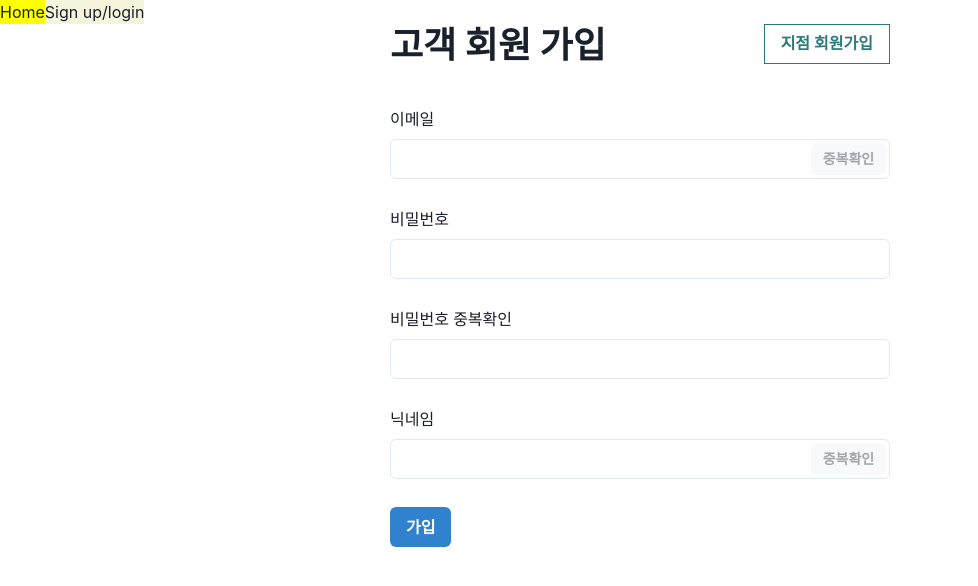
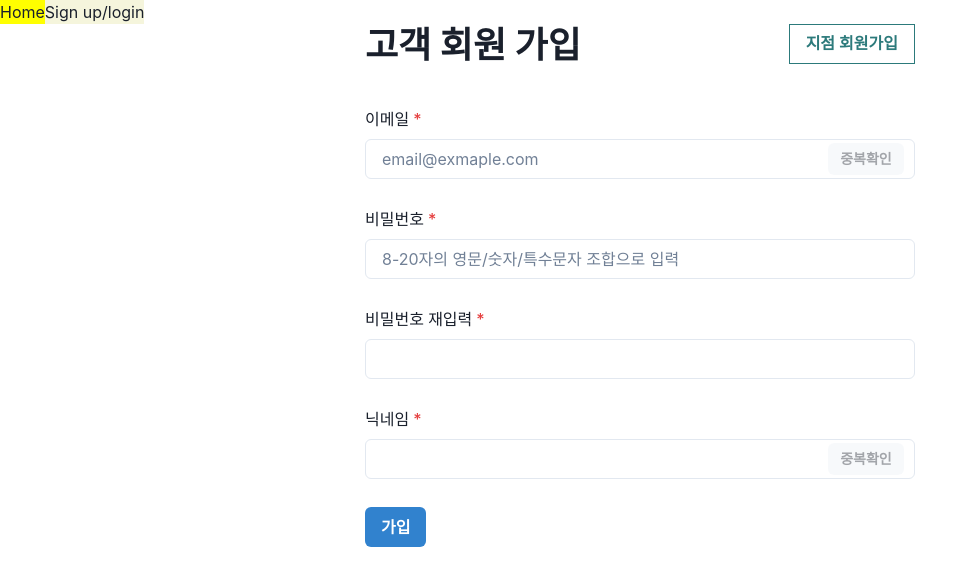
Before and after one commit to huitopia/mega-around, a React (Vite) app in the folder frontend/: page /signup/customer in a window 1280 px wide. Shown: the top 586 px of the page, without its empty margins (0-978 px from the left). Built offline with nearby package versions, Linux system fonts and the light colour scheme.

Commit message:
이메일,패스워드 중복 확인 UI

```diff
--- a/frontend/src/SignUpCustomer.jsx
+++ b/frontend/src/SignUpCustomer.jsx
@@ -12,19 +12,27 @@ import {
   InputRightElement,
   useToast,
 } from "@chakra-ui/react";
-import { useState } from "react";
+import { useEffect, useState } from "react";
 import axios from "axios";
 import { useNavigate } from "react-router-dom";
+import { CheckIcon, CloseIcon } from "@chakra-ui/icons";
 
 export function SignUpCustomer() {
   const [email, setEmail] = useState("");
+  const [isCheckedEmail, setIsCheckedEmail] = useState(false);
+  const [isValidEmail, setIsValidEmail] = useState(false);
   const [password, setPassword] = useState("");
   const [passwordCheck, setPasswordCheck] = useState("");
+  const [isValidPassword, setIsValidPassword] = useState(false);
   const [nickName, setNickName] = useState("");
+  const [isCheckedNickName, setIsCheckedNickName] = useState(false);
   const toast = useToast();
   const navigate = useNavigate();
 
   function handleSignup() {
+    if (!isCheckedEmail) {
+      alert("이메일 중복확인을 진행해주세요");
+    } else {
       axios
         .post("/api/user/customer", { email, password, nickName })
         .then(() =>
@@ -44,17 +52,20 @@ export function SignUpCustomer() {
           }),
         );
     }
+  }
 
   function handleCustomerCheckEmail() {
     axios
       .get(`/api/user/customer?email=${email}`, email)
-      .then(() =>
+      .then(
+        () =>
           toast({
             description: "회원가입 가능한 이메일입니다.",
             status: "info",
             position: "top",
             duration: "2000",
           }),
+        setIsCheckedEmail(true),
       )
       .catch((err) => {
         if (err.response.status === 409) {
@@ -75,10 +86,24 @@ export function SignUpCustomer() {
       });
   }
 
+  const passwordPattern =
+    /^(?=.*[a-zA-Z])(?=.*[0-9])(?=.*[!@#$%^&*?_]).{8,20}$/;
+  useEffect(() => {
+    if (passwordPattern.test(password)) {
+      setIsValidPassword(true);
+    } else {
+      setIsValidPassword(false);
+    }
+  }, [password]);
+
+  let isCheckedPassword;
+  if (password === passwordCheck) {
+    isCheckedPassword = true;
+  }
   return (
     <>
       <Center>
-        <Box w={500}>
+        <Box w={550}>
           <Flex mb={10} justifyContent={"space-between"}>
             <Heading>고객 회원 가입</Heading>
             <Button
@@ -92,21 +117,21 @@ export function SignUpCustomer() {
           </Flex>
           <Box>
             <Box mb={7}>
-              <FormControl>
+              <FormControl isRequired>
                 <FormLabel>이메일</FormLabel>
                 <InputGroup>
                   <Input
                     type={"email"}
+                    placeholder={"email@exmaple.com"}
                     onChange={(e) => {
                       setEmail(e.target.value);
-                      // setIsCheckedEmail(false);
-                      // setIsValidEmail(!e.target.validity.typeMismatch);
+                      setIsCheckedEmail(false);
+                      setIsValidEmail(!e.target.validity.typeMismatch);
                     }}
                   />
-                  <InputRightElement w={"75px"} mr={1}>
+                  <InputRightElement w={"90px"} mr={1} colorScheme={"red"}>
                     <Button
-                      isDisabled={email.trim().length === 0}
-                      // isDisabled={!isValidEmail || email.trim().length == 0}
+                      isDisabled={!isValidEmail || email.trim().length == 0}
                       onClick={handleCustomerCheckEmail}
                       size={"sm"}
                     >
@@ -114,43 +139,75 @@ export function SignUpCustomer() {
                     </Button>
                   </InputRightElement>
                 </InputGroup>
-                {/*{isCheckedEmail || (*/}
-                {/*  <FormHelperText>이메일 중복확인을 해주세요.</FormHelperText>*/}
-                {/*)}*/}
-                {/*{isValidEmail || (*/}
-                {/*  <FormHelperText>*/}
-                {/*올바른 이메일 형식으로 작성해 주세요.*/}
-                {/*</FormHelperText>*/}
-                {/*)}*/}
+                {email.length > 0 &&
+                  (isCheckedEmail || (
+                    <FormHelperText color={"#dc7b84"}>
+                      유효한 이메일을 입력하고 중복확인 버튼을 눌러주세요.
+                    </FormHelperText>
+                  ))}
               </FormControl>
             </Box>
             <Box mb={7}>
-              <FormControl>
+              <FormControl isRequired>
                 <FormLabel>비밀번호</FormLabel>
-                <Input onChange={(e) => setPassword(e.target.value)} />
+                <InputGroup>
+                  <Input
+                    onChange={(e) => setPassword(e.target.value)}
+                    placeholder={"8-20자의 영문/숫자/특수문자 조합으로 입력"}
+                    value={password}
+                  />
+                  <InputRightElement>
+                    {password.length > 0 &&
+                      (isValidPassword ? (
+                        <CheckIcon color="green.500" />
+                      ) : (
+                        <CloseIcon color="red.500" />
+                      ))}
+                  </InputRightElement>
+                </InputGroup>
+                {password.length > 0 &&
+                  (isValidPassword || (
+                    <FormHelperText color={"#dc7b84"}>
+                      영문 대/소문자, 숫자, 특수문자를 하나 이상 포함하여 8-20자
+                      이내로 입력해 주세요.
+                    </FormHelperText>
+                  ))}
               </FormControl>
             </Box>
             <Box mb={7}>
-              <FormControl>
-                <FormLabel>비밀번호 중복확인</FormLabel>
+              <FormControl isRequired>
+                <FormLabel>비밀번호 재입력</FormLabel>
+                <InputGroup>
                   <Input onChange={(e) => setPasswordCheck(e.target.value)} />
-                {password === passwordCheck || (
-                  <FormHelperText>암호가 일치하지 않습니다.</FormHelperText>
-                )}
+                  <InputRightElement>
+                    {passwordCheck.length > 0 &&
+                      (isCheckedPassword ? (
+                        <CheckIcon color="green.500" />
+                      ) : (
+                        <CloseIcon color="red.500" />
+                      ))}
+                  </InputRightElement>
+                </InputGroup>
+                {passwordCheck.length > 0 &&
+                  (isCheckedPassword || (
+                    <FormHelperText color={"#dc7b84"}>
+                      비밀번호가 일치하지 않습니다
+                    </FormHelperText>
+                  ))}
               </FormControl>
             </Box>
             <Box mb={7}>
-              <FormControl>
+              <FormControl isRequired>
                 <FormLabel>닉네임</FormLabel>
                 <InputGroup>
                   <Input
                     value={nickName}
                     onChange={(e) => {
                       setNickName(e.target.value.trim());
-                      // setIsCheckedNickName(false);
+                      setIsCheckedNickName(false);
                     }}
                   />
-                  <InputRightElement w={"75px"} mr={1}>
+                  <InputRightElement w={"90px"} mr={1}>
                     <Button
                       isDisabled={nickName.trim().length == 0}
                       size={"sm"}
@@ -160,9 +217,6 @@ export function SignUpCustomer() {
                     </Button>
                   </InputRightElement>
                 </InputGroup>
-                {/*{isCheckedNickName || (*/}
-                {/*  <FormHelperText>별명 중복확인을 해주세요.</FormHelperText>*/}
-                {/*)}*/}
               </FormControl>
             </Box>
             <Box mb={7}>
--- a/frontend/src/SignupBranch.jsx
+++ b/frontend/src/SignupBranch.jsx
@@ -69,7 +69,7 @@ export function SignUpBranch() {
   return (
     <>
       <Center>
-        <Box w={500}>
+        <Box w={550}>
           <Box mb={10}>
             <Heading>지점 회원가입</Heading>
           </Box>
```
Lines whose indentation alone changed are shown as unchanged.
